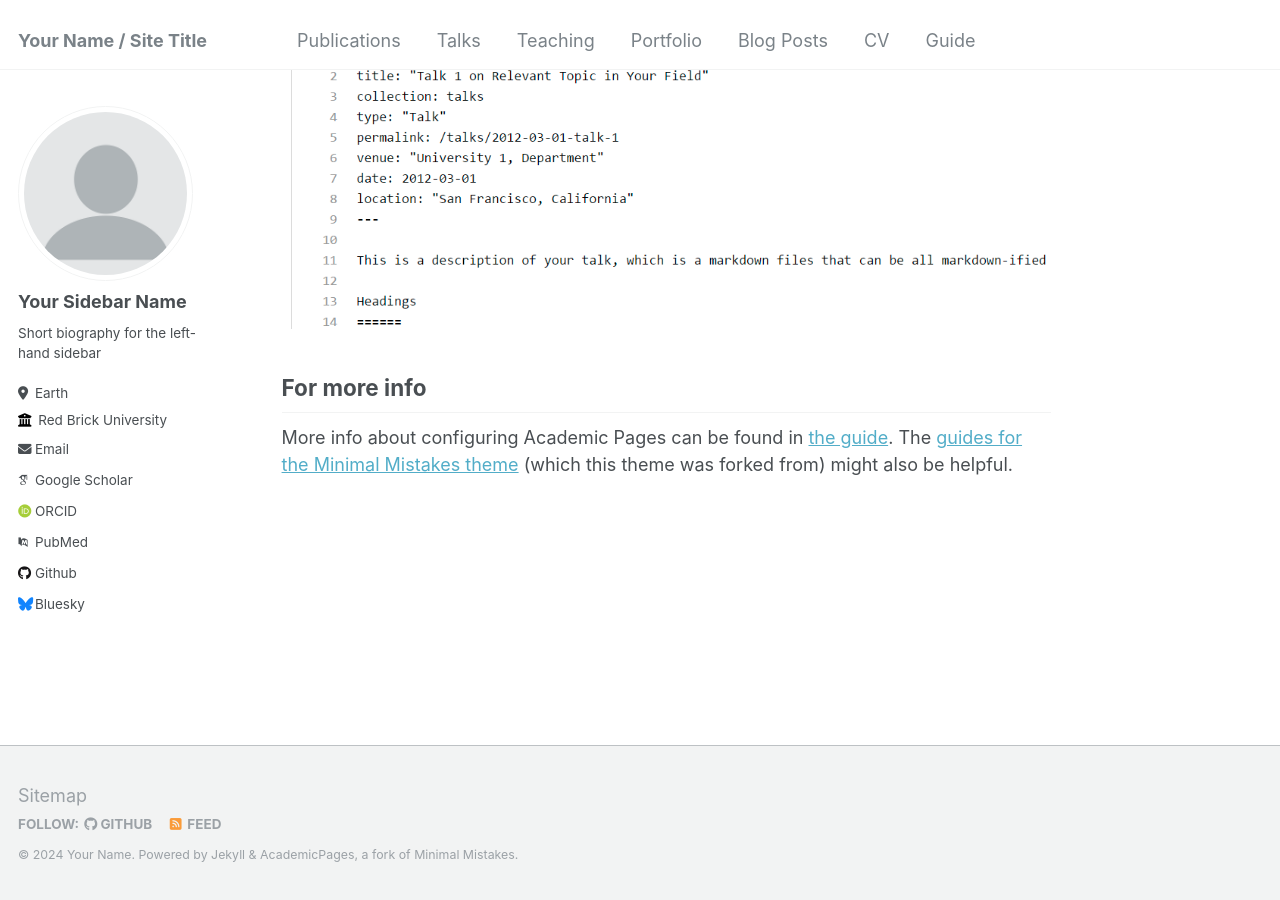
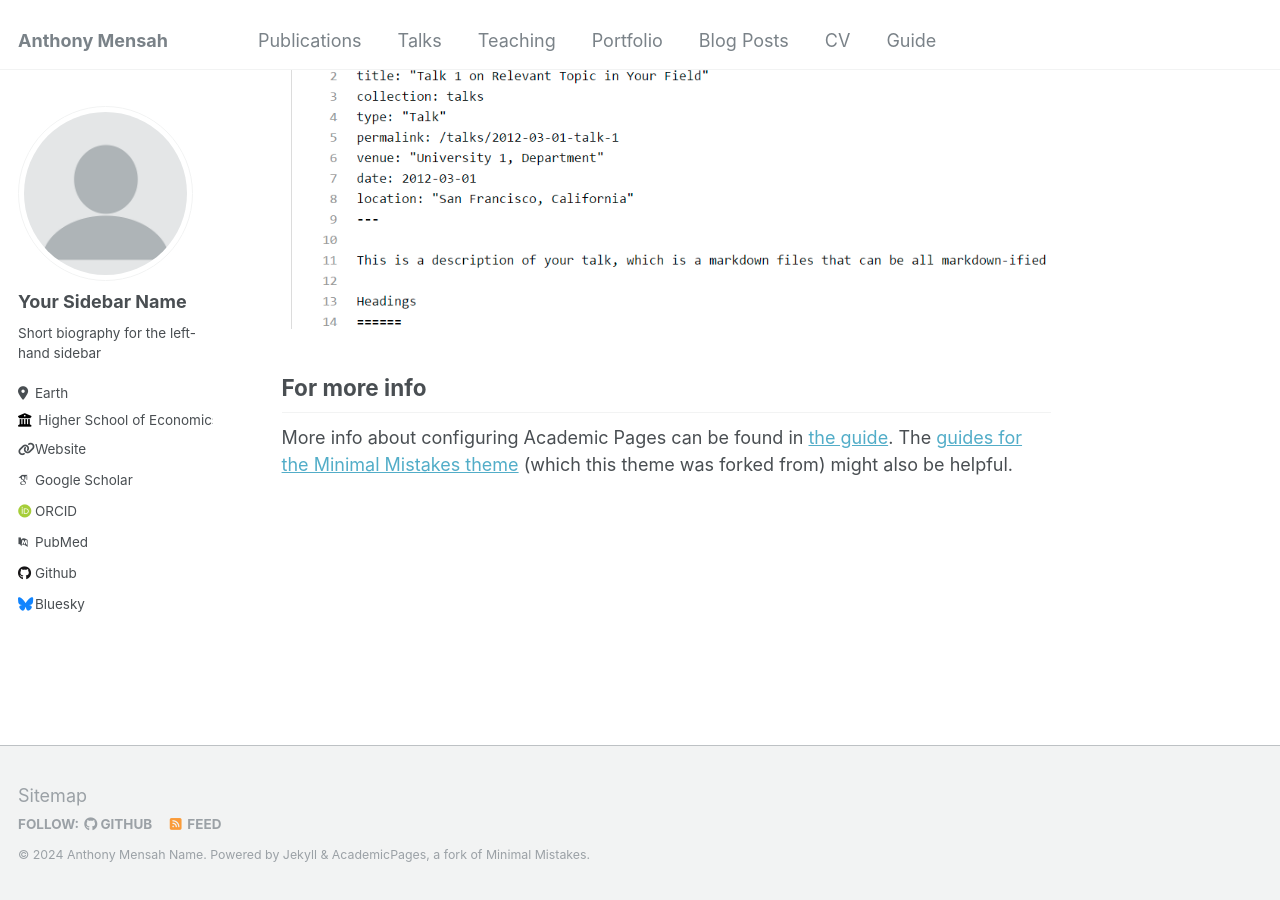
Before and after one commit to CaptainJamesMaximus/captainjamesmaximus.github.io, a Jekyll site: the page built from _pages/about.md, in a window 1280 px wide and 900 px high, scrolled down 2660 px. Built offline with Jekyll 4.4.1, drawn with Linux system fonts in a browser that asks for light colours; some web fonts are replaced.

Commit message:
Update _config.yml

```diff
--- a/_config.yml
+++ b/_config.yml
@@ -8,13 +8,13 @@
 
 # Basic Site Settings
 locale                   : "en-US"
-title                    : "Your Name / Site Title"
+title                    : "Anthony Mensah"
 title_separator          : "-"
-name                     : &name "Your Name"
+name                     : &name "Anthony Mensah Name"
 description              : &description "personal description"
-url                      : https://academicpages.github.io # the base hostname & protocol for your site e.g. "https://mmistakes.github.io"
+url                      : https://captainjamesmaximus.github.io # the base hostname & protocol for your site e.g. "https://mmistakes.github.io"
 baseurl                  : "" # the subpath of your site, e.g. "/blog"
-repository               : "academicpages/academicpages.github.io"
+repository               : "CaptainJamesMaximus/captainjamesmaximus.github.io"
 
 # Site Author - The following control what appear as part of the author content on the side bar.
 #               If a field is blank the icon and link will not appear, otherwise it will be shown.
@@ -26,9 +26,9 @@ author:
   pronouns         : # example: "she/her"
   bio              : "Short biography for the left-hand sidebar"
   location         : "Earth"
-  employer         : "Red Brick University"
-  uri              : # URL
-  email            : "none@example.org"
+  employer         : "Higher School of Economics, Moscow"
+  uri              : "www.hse.ru"
+  email            : #""
 
   # Academic websites
   arxiv            : # URL - Update with the correct link to your profile
```
